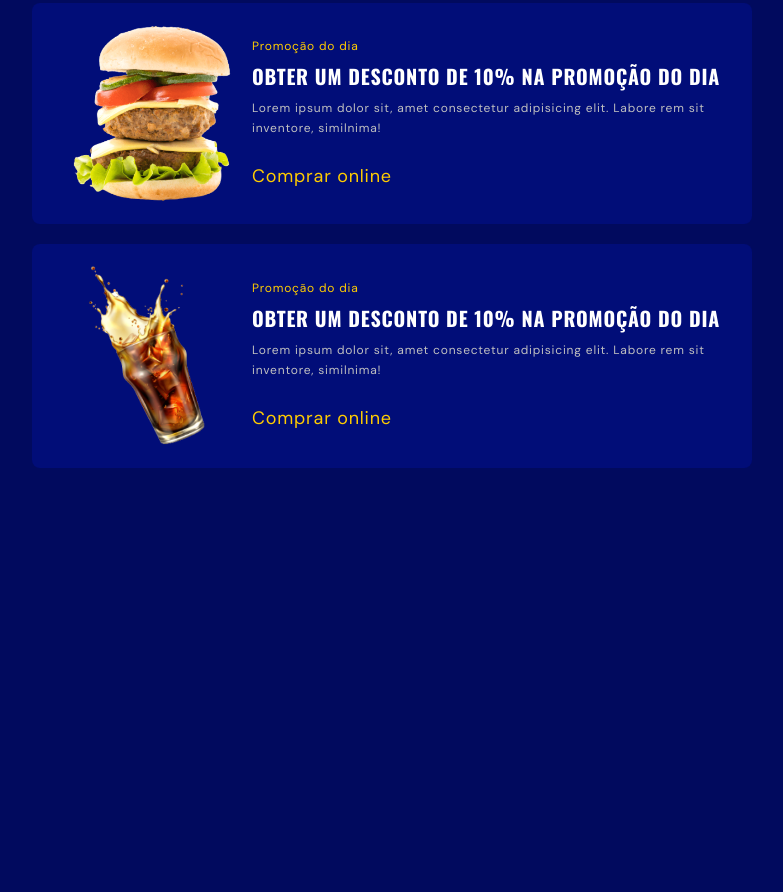
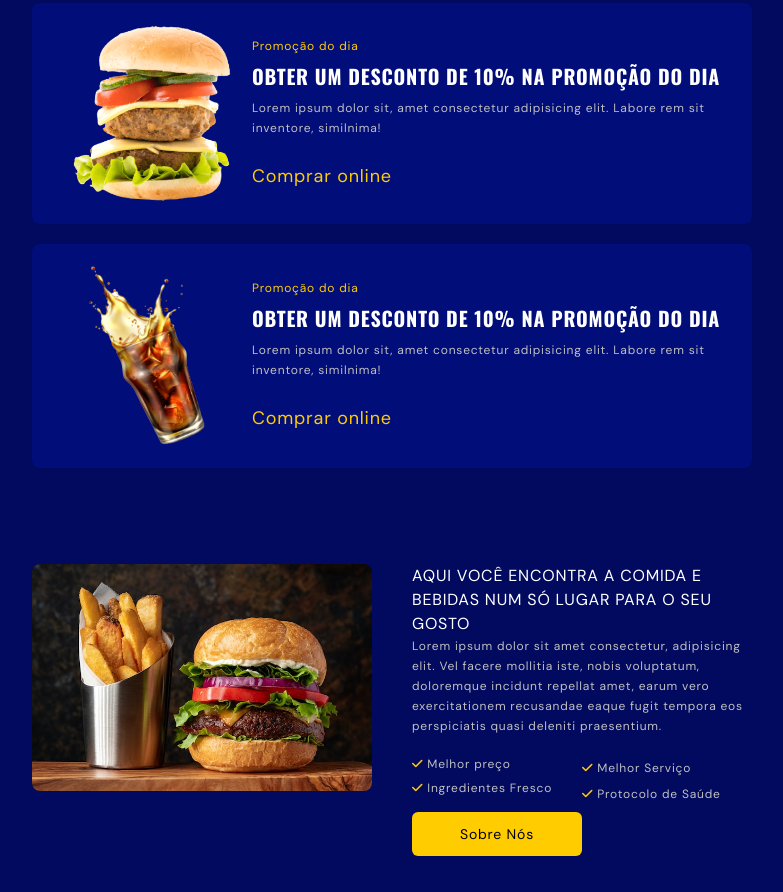
Before and after one commit to Guilhermee-ds/Burger-Store, a website: page src/index.html in a window 1280 px wide. Shown: the part 817-1709 px from the top of the page, without its empty margins (248-1031 px from the left). Before the commit the page ends 1301 px from the top, so only its background shows below. Drawn offline with nearby package versions, Linux system fonts and the light colour scheme.

Commit message:
section about completed

```diff
--- a/src/index.html
+++ b/src/index.html
@@ -144,7 +144,8 @@
           </div>
       </div>
     </section>
-<section id="promo">
+
+    <section id="promo">
   <div class="container flex flex-col gap-5 lg:gap-10 lg:flex-row">
     <!--PROMO 1-->
     <div class="bg-primaryColorLight flex flex-col p-5 rounded-lg md:flex-row md:items-center lg:flex-row-reverse lg:flex-1">
@@ -171,7 +172,36 @@
         </div>
       </div>
   </div>
-</section>
+    </section>
+
+    <section id="about">
+      <div class="container flex flex-col gap-10 md:flex-row">
+        <div class="flex-1">
+          <img src="img/about.jpg" alt="Imagem Sobre" class="rounded-lg">
+        </div>
+
+        <div class="flex-1 ">
+          <h2 class=".section__title">AQUI VOCÊ ENCONTRA A COMIDA E BEBIDAS NUM SÓ LUGAR PARA O SEU GOSTO</h2>
+          <div class="separotor"></div>
+          <p class="paragraph">Lorem ipsum dolor sit amet consectetur, adipisicing elit. Vel facere mollitia iste, nobis voluptatum, doloremque incidunt repellat amet, earum vero exercitationem recusandae eaque fugit tempora eos perspiciatis quasi deleniti praesentium.</p>
+          <ul class="grid grid-cols-2 py-5 space-y-1">
+            <li class="text-xs text-paragraphColor"><i class="fa-solid fa-check text-secondaryColor"></i>
+             Melhor preço</li>
+            <li class="text-xs text-paragraphColor"><i class="fa-solid fa-check text-secondaryColor"></i>
+              Melhor Serviço</li>
+            <li class="text-xs text-paragraphColor"><i class="fa-solid fa-check text-secondaryColor"></i>
+              Ingredientes Fresco</li>
+            <li class="text-xs text-paragraphColor"><i class="fa-solid fa-check text-secondaryColor py-2"></i>
+              Protocolo de Saúde</li>
+            <a href="" class="btn btn-primary">Sobre Nós</a>
+          </ul>
+        </div>
+      </div>
+    </section>
+
+
+
+
   </main>
 
 
--- a/src/input.css
+++ b/src/input.css
@@ -26,8 +26,13 @@
 
 @layer utilities {
     .home__title,
-    .card__title {
+    .card__title,
+    .section__title {
         @apply text-4xl font-oswald font-bold uppercase lg:text-6xl;
+    }
+
+    .section__title{
+        @apply text-3xl;
     }
 
     .card__title {
```
Also changed, not shown: dist/output.css.
